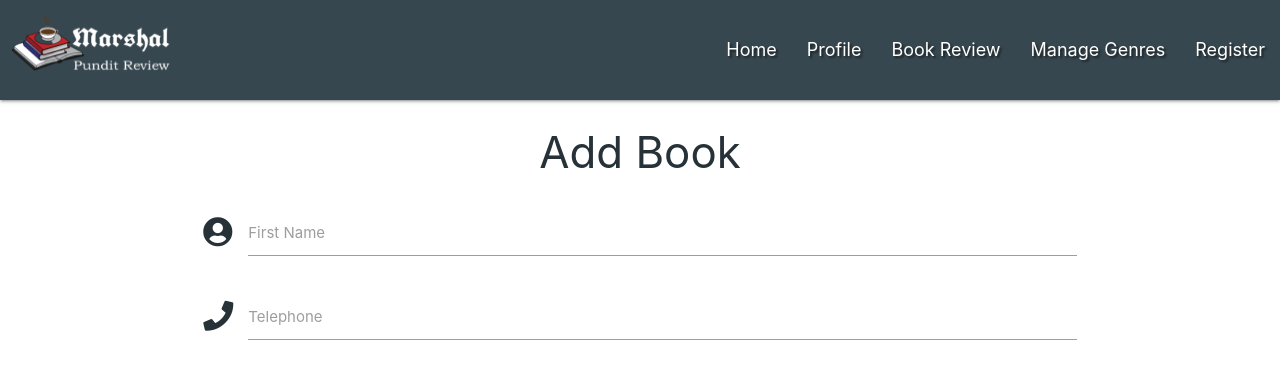
After one commit to Seagather/Marshal-Pundit-Reviews, a Flask app: page /add_review in a window 1280 px wide. The commit adds this page. Shown: the top 382 px of the page. Run offline with Flask 2, Linux system fonts and the light colour scheme; some libraries are stand-ins or nearby versions.

Commit message:
Create add_review template

```diff
--- a/app.py
+++ b/app.py
@@ -57,6 +57,11 @@ def profile(username):
     return render_template("profile.html", username=username)
 
 
+@app.route("/add_review")
+def add_review():
+    return render_template("add_review.html")
+
+
 if __name__ == "__main__":
     app.run(host=os.environ.get("IP"),
             port=int(os.environ.get("PORT")),
--- /dev/null
+++ b/templates/add_review.html
@@ -0,0 +1,23 @@
+{% extends "base.html" %}
+{% block content %}
+
+    <h3 class="blue-grey-text text-darken-4 center-align">Add Book</h3>
+
+    <div class="row">
+        <form class="col s12" method="POST" action="">
+            <div class="row">
+                <div class="input-field col s12">
+                    <i class="fas fa-user-circle prefix blue-grey-text text-darken-4"></i>
+                    <input id="icon_prefix" type="text" class="validate">
+                    <label for="icon_prefix">First Name</label>
+                </div>
+                <div class="input-field col s12">
+                    <i class="fas fa-phone prefix blue-grey-text text-darken-4"></i>
+                    <input id="icon_telephone" type="tel" class="validate">
+                    <label for="icon_telephone">Telephone</label>
+                </div>
+            </div>
+        </form>
+    </div>
+
+{% endblock %}
--- a/templates/base.html
+++ b/templates/base.html
@@ -22,7 +22,7 @@
 				<ul class="right hide-on-med-and-down">
                     <li class="nav-item"><a class="nav-link" href="{{ url_for('get_reviews') }}">Home</a></li>
                     <li class="nav-item"><a class="nav-link" href="{{ url_for('profile', username=session['user']) }}">Profile</a></li>
-					<li class="nav-item"><a class="nav-link" href="#">Book Review</a></li>
+					<li class="nav-item"><a class="nav-link" href="{{ url_for('add_review') }}">Book Review</a></li>
 					<li class="nav-item"><a class="nav-link" href="#">Manage Genres</a></li>
 					<li class="nav-item"><a class="nav-link" href="{{ url_for('register') }}">Register</a></li>
 				</ul>
@@ -34,7 +34,7 @@
             <li><h4 class="center-align blue-grey-text text-darken 4">Pundit Review</h4></li>
             <li class="nav-item"><a class="nav-link" href="{{ url_for('get_reviews') }}">Home</a></li>
             <li class="nav-item"><a class="nav-link" href="{{ url_for('profile', username=session['user']) }}">Profile</a></li>
-            <li class="nav-item"><a class="nav-link" href="#">Book Review</a></li>
+            <li class="nav-item"><a class="nav-link" href="{{ url_for('add_review') }}">Book Review</a></li>
             <li class="nav-item"><a class="nav-link" href="#">Manage Genres</a></li>
             <li class="nav-item"><a class="nav-link" href="{{ url_for('register') }}">Register</a></li>
 		</ul>
```
Also changed, not shown: templates/reviews.html (+0 -10 lines).
